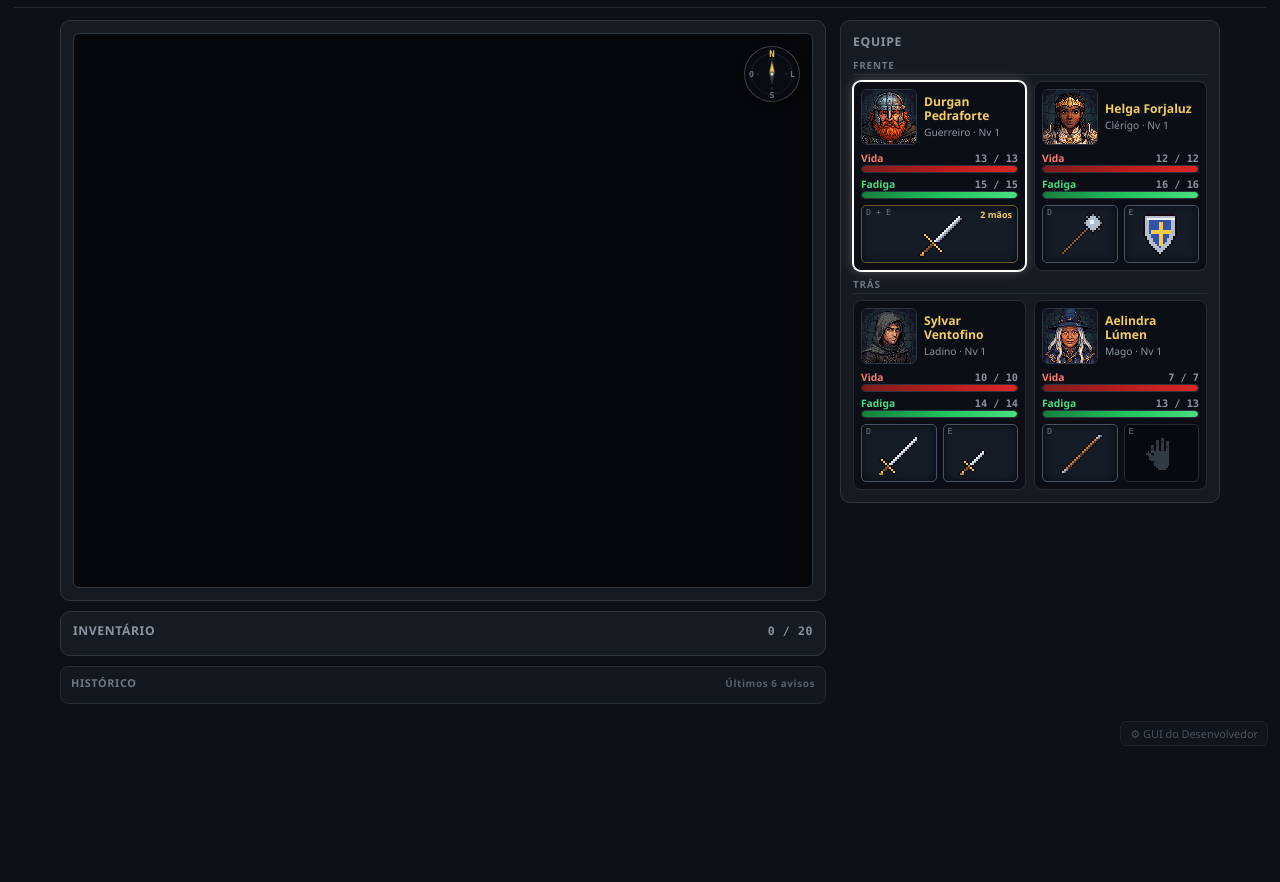
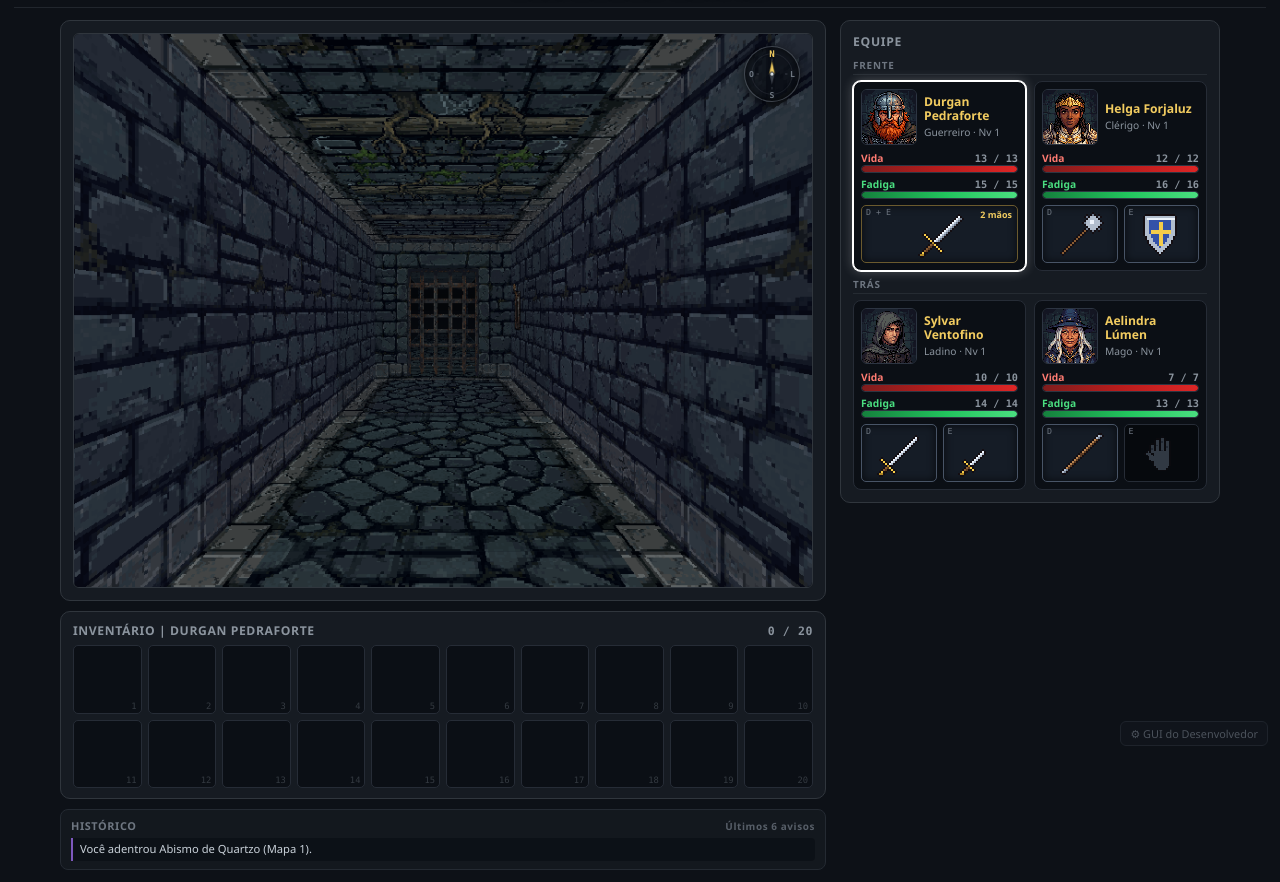
Before and after one commit to d1Tempo/Deepbound-Krypta, a plain HTML site: page index.html in a window 1280 px wide. Shown: the part 44-926 px from the top of the page. Before the commit the page ends 800 px from the top, so only its background shows below. Drawn offline with Linux system fonts and the light colour scheme.

Commit message:
Add files via upload
Janela de inventário por personagem

```diff
--- a/index.html
+++ b/index.html
@@ -76,7 +76,7 @@
       <!-- Janela Horizontal de Inventário (20 slots) embaixo da visão da masmorra -->
       <section class="inventory-window" id="playerInventoryCard">
         <div class="card-title" style="margin-bottom: 4px;">
-          <span>Inventário</span>
+          <span id="playerInvTitle">Inventário</span>
           <span id="playerInvCount" style="font-family: 'Consolas', monospace; font-size: 0.72rem; text-transform: none;">0 / 20</span>
         </div>
         <div class="inventory-slots-grid" id="playerInventoryGrid"></div>
@@ -342,7 +342,9 @@
   <script src="js/party/character-presets.js"></script>
   <script src="js/party/character-provider.js"></script>
   <script src="js/party/party-state.js"></script>
+  <script src="js/party/party-inventory.js"></script>
   <script src="js/party/party-hud.js"></script>
+  <script src="js/party/party-bag-hud.js"></script>
   <script src="js/game.js"></script>
   <script src="js/main.js"></script>
 </body>
```
